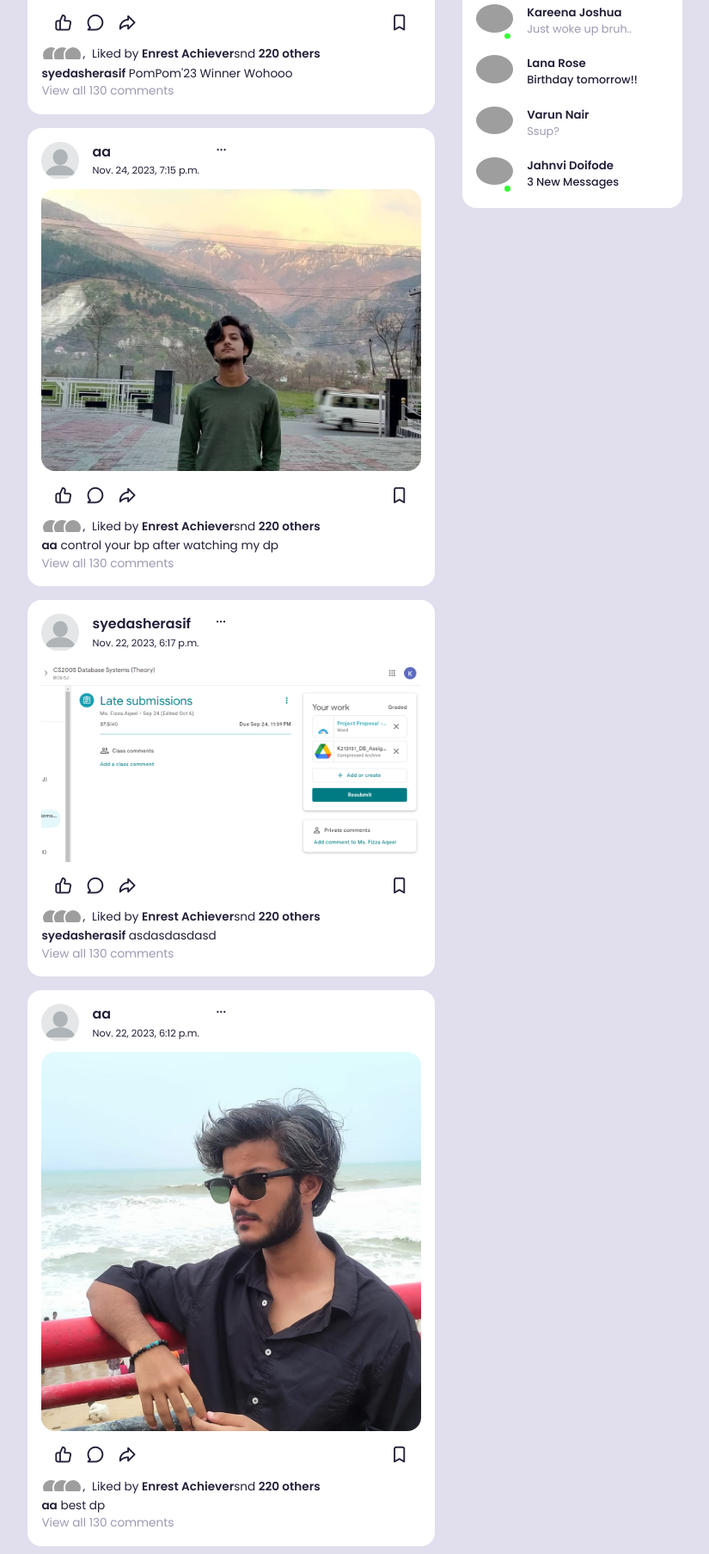
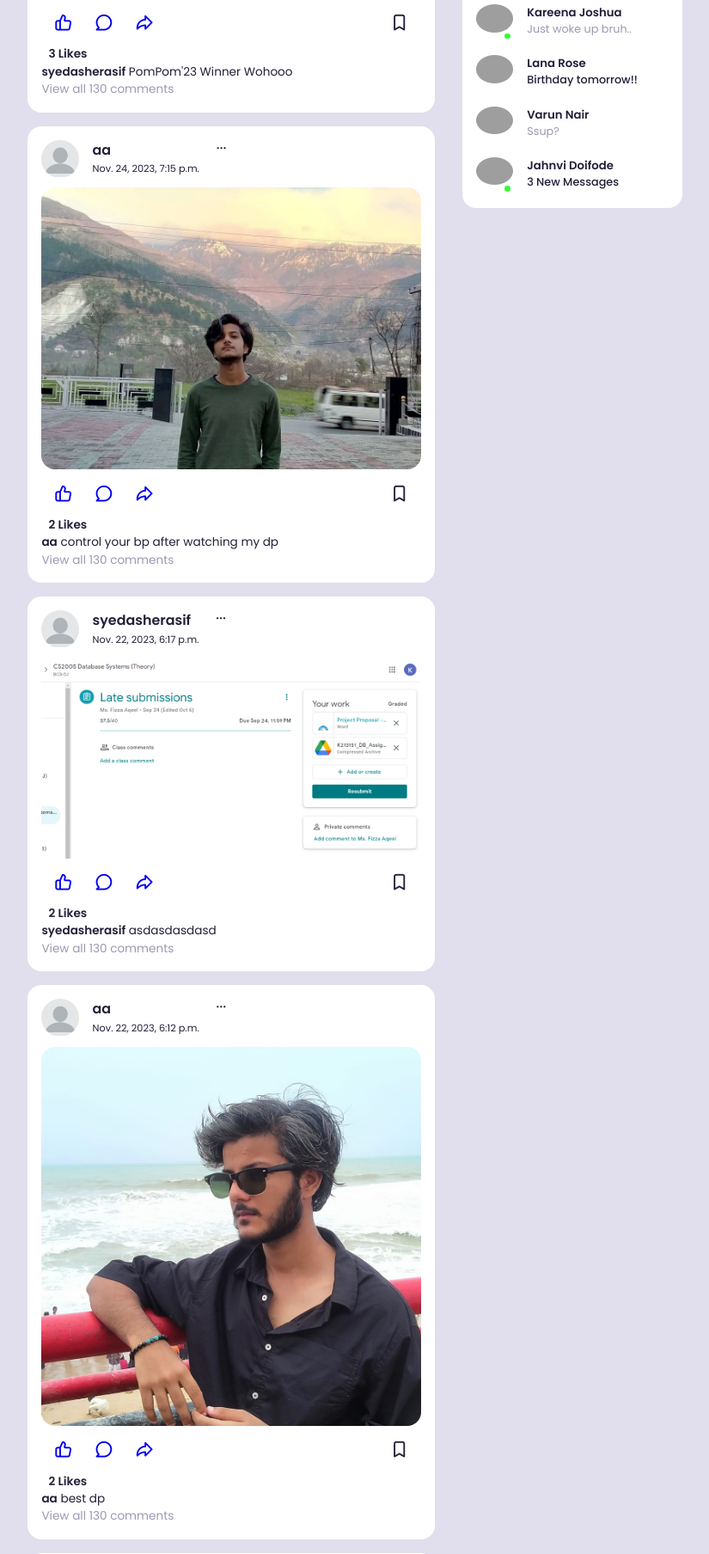
Before and after one commit to asherasif/buddinet, a Django app: template templates/newsfeed.html in a window 1280 px wide. Shown: the part 579-2387 px from the top of the page at 86% size, without its empty margins (358-1183 px from the left). Run offline with Django 4.2, Linux system fonts and the light colour scheme; the template is opened without the code that fills it: values that come from a table or form of the project are taken from there, others are empty; data comes from the database, SQL or seed files in the repository; both versions use the stored data as it was after the commit; some libraries are stand-ins or nearby versions; grey boxes are pictures that could not be loaded.

Commit message:
Updated with Like Functionality

```diff
--- a/buddi/models.py
+++ b/buddi/models.py
@@ -27,3 +27,11 @@ class Post(models.Model):
 
    def __str__(self):
       return self.user
+
+
+class LikePost(models.Model):
+   post_id = models.CharField(max_length=100)
+   username = models.CharField(max_length=100)
+
+   def __str__(self):
+      return self.username
--- a/buddi/urls.py
+++ b/buddi/urls.py
@@ -8,4 +8,5 @@ urlpatterns = [
     path('newsfeed', views.newsfeed, name='newsfeed'),
     path('logout', views.logout, name='logout'),
     path('upload',views.upload,name='upload'),
+    path('like_post',views.like_post,name='like_post'),
 ]
--- a/static/assets/css/newsfeed.css
+++ b/static/assets/css/newsfeed.css
@@ -513,3 +513,8 @@
             display: none;
         }
     }
+
+    .middle .feed .action-button .interaction-button .button {
+        cursor: pointer;
+        margin-right: 10px; /* Adjust the spacing between buttons if needed */
+    }
--- a/templates/newsfeed.html
+++ b/templates/newsfeed.html
@@ -20,6 +20,7 @@
     <link rel="stylesheet" href="https://cdnjs.cloudflare.com/ajax/libs/font-awesome/6.0.0/css/all.min.css" />
     <link rel="stylesheet" href="{% static 'assets/css/newsfeed.css'%}">
     <script src="{% static 'assets/js/newsfeed.js'%}"></script>
+    <script src="{% static 'assets/js/jquery-3.3.1.min.js' %}"></script>
   </head>
   <body>
       <nav>
@@ -145,21 +146,27 @@
                          </div>
 
                          <div class="action-button">
-                             <div class="interaction-button">
-                                 <span><i class="uil uil-thumbs-up"></i></span>
-                                 <span><i class="uil uil-comment"></i></span>
-                                 <span><i class="uil uil-share"></i></span>
-                             </div>
+                            <div class="interaction-button">
+                                <a href="/like_post?post_id={{post.id}}" class="button"><i class="uil uil-thumbs-up"></i></a>
+                                <a href="#" class="button"><i class="uil uil-comment"></i></a>
+                                <a href="#" class="button"><i class="uil uil-share"></i></a>
+                            </div>
                              <div class="bookmark">
                                  <span><i class="uil uil-bookmark"></i></span>
                              </div>
                          </div>
 
                          <div class="liked-by">
-                             <span><img src="images/profile-15.jpg"></span>
-                             <span><img src="images/profile-16.jpg"></span>
-                             <span><img src="images/profile-17.jpg"></span>
-                             ,<p>Liked by <b>Enrest Achiever</b>snd <b>220 others</b></p>
+
+                             {% if post.no_of_likes == 0%}
+                             <p><b>0 Likes</b></p>
+                             {% elif post.no_of_likes == 1 %}
+                             <p><b>1 Like</b></p>
+                             {% else %}
+                             <p><b>{{post.no_of_likes}} Likes</b></p>
+                             {% endif %}
+
+
                          </div>
 
                          <div class="caption">
```
Also changed, not shown: buddi/admin.py (+6 -1 lines), buddi/views.py (+23 -1 lines), buddi/migrations/0015_likepost.py (added), db.sqlite3, media/post images/asher2.jpg (added), 1 other file.
